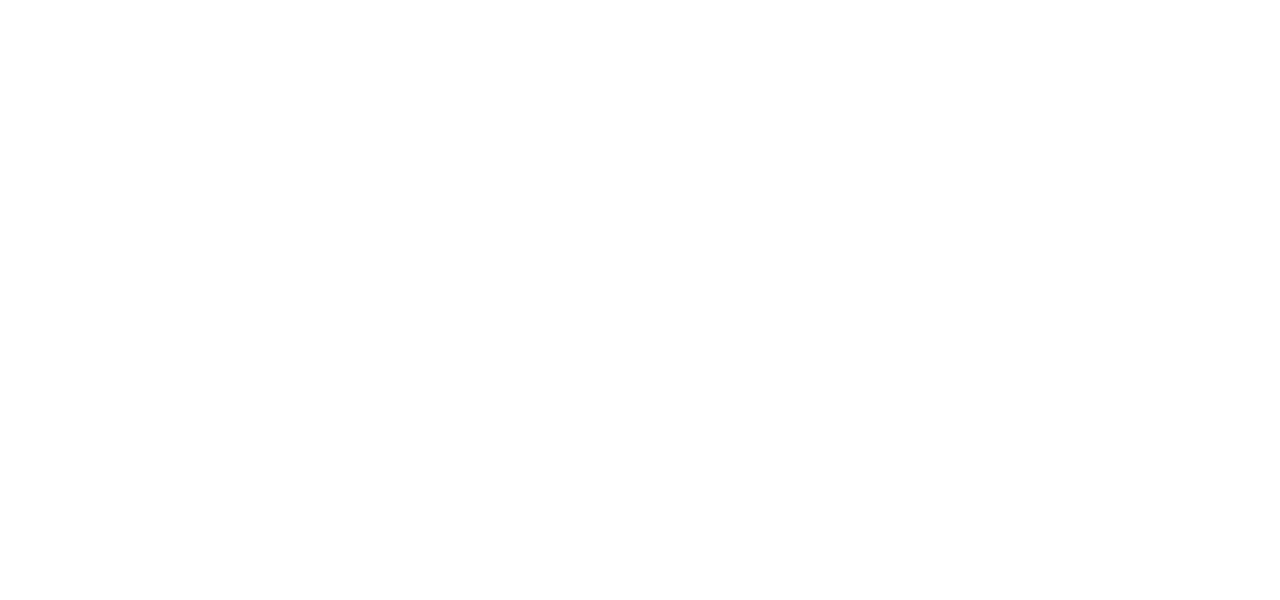
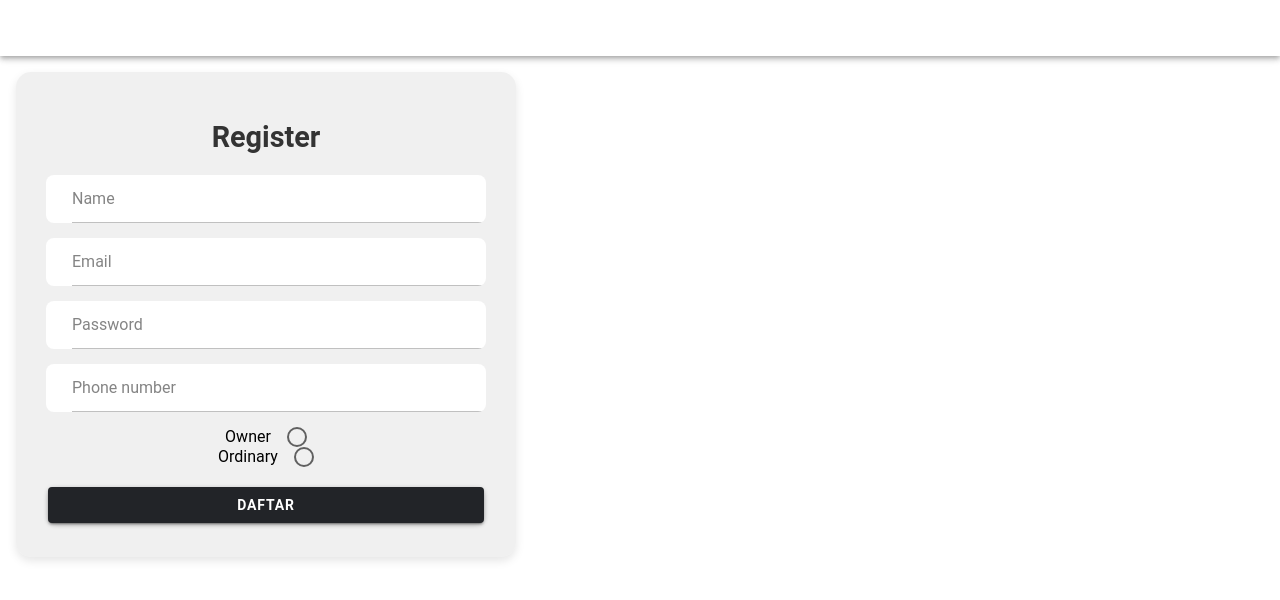
Before and after one commit to LeonardoNifinluri/sisfor-group2, a React (Vite) app: page /home/ORDINARY/1 in a window 1280 px wide. Shown: the top 600 px of the page. Built offline with nearby package versions, Linux system fonts and the light colour scheme.

Commit message:
modification in auth

```diff
--- a/src/App.tsx
+++ b/src/App.tsx
@@ -45,9 +45,6 @@ const App: React.FC = () => (
         <Route exact path="/login">
           <Login />
         </Route>
-        <Route exact path="/abrar">
-          {/* isi dengan nama page mu abrar */  }
-        </Route>
         <Route exact path="/lala">
           {/* isi dengan nama page mu lala */}
         </Route>
@@ -61,7 +58,12 @@ const App: React.FC = () => (
           {/* isi dengan nama page mu ali */}
         </Route>
         <Route exact path="/leo">
-          {/* isi dengan nama page mu ali */}
+        </Route>
+        <Route exact path="/home/OWNER/:userId">
+          <Login />
+        </Route>
+        <Route exact path="/home/ORDINARY/:userId">
+          <Register />
         </Route>
         <Route exact path="/register">
           <Register />
--- a/src/firebase-config.ts
+++ b/src/firebase-config.ts
@@ -3,15 +3,25 @@ import { getAnalytics } from "firebase/analytics";
 import { getAuth } from "firebase/auth";
 import { getFirestore } from "firebase/firestore";
 
+// const firebaseConfig = {
+//   apiKey: process.env.REACT_APP_FIREBASE_API_KEY,
+//   authDomain: process.env.REACT_APP_FIREBASE_AUTH_DOMAIN,
+//   projectId: process.env.REACT_APP_FIREBASE_PROJECT_ID,
+//   storageBucket: process.env.REACT_APP_FIREBASE_STORAGE_BUCKET,
+//   messagingSenderId: process.env.REACT_APP_FIREBASE_MESSAGING_SENDER_ID,
+//   appId: process.env.REACT_APP_FIREBASE_APP_ID,
+//   measurementId: process.env.REACT_APP_FIREBASE_MEASUREMENT_ID
+// };
 const firebaseConfig = {
-  apiKey: process.env.REACT_APP_FIREBASE_API_KEY,
-  authDomain: process.env.REACT_APP_FIREBASE_AUTH_DOMAIN,
-  projectId: process.env.REACT_APP_FIREBASE_PROJECT_ID,
-  storageBucket: process.env.REACT_APP_FIREBASE_STORAGE_BUCKET,
-  messagingSenderId: process.env.REACT_APP_FIREBASE_MESSAGING_SENDER_ID,
-  appId: process.env.REACT_APP_FIREBASE_APP_ID,
-  measurementId: process.env.REACT_APP_FIREBASE_MEASUREMENT_ID
+  apiKey: "AIzaSyDwcs03UIvVNmMFUmy1IG0FpxlpzQ0VoZU",
+  authDomain: "sisfor-group2.firebaseapp.com",
+  projectId: "sisfor-group2",
+  storageBucket: "sisfor-group2.firebasestorage.app",
+  messagingSenderId: "1098983960227",
+  appId: "1:1098983960227:web:17aa95350492dc00b35916",
+  measurementId: "G-GDXK89NF74"
 };
+
 
 // Initialize Firebase
 const app = initializeApp(firebaseConfig);
--- a/src/pages/auth/Login.tsx
+++ b/src/pages/auth/Login.tsx
@@ -2,12 +2,32 @@ import { IonContent, IonFooter, IonHeader, IonPage, IonTitle, IonToolbar, IonBut
 import "./Login.css"; // Include custom CSS for styling
 import { useState } from "react";
 import { useHistory } from "react-router-dom";
+import { fetchUserData } from "../../services/firebaseDatabase";
+import { loginUser } from "../../services/firebaseAuth";
 
 const Login: React.FC = () => {
 
     const [email, setEmail] = useState<string>('')
     const [password, setPassword] = useState<string>('')
     const history = useHistory()
+
+    //this is the logic when login button is clicked
+  const handleLogin = async () => {
+    //this is to check the data
+    console.log(`Email\t: ${email}\nPassword\t: ${password}`)
+    //this is the auth process
+    const userCredential = await loginUser(email, password)
+    if(userCredential){
+      const uid = userCredential.user.uid
+      console.log('Login successfully ', uid)
+      const userData = await fetchUserData(uid)
+      if(userData?.role){
+        const role = userData.role as unknown as string
+        const route = (role === "OWNER") ? `/home/OWNER/${uid}` : `/home/ORDINARY/${uid}`
+        history.push(route)
+      }
+    }
+  }
 
     return (
         <IonPage>
@@ -27,13 +47,15 @@ const Login: React.FC = () => {
                 <div className="login-container">
                     <h2>Login</h2>
                     <IonItem>
-                        <IonInput placeholder="Username"></IonInput>
+                        <IonInput placeholder="Email" value={email}
+            onIonChange={(it) => setEmail(it.detail.value || '')}/>
                     </IonItem>
                     <IonItem>
-                        <IonInput type="password" placeholder="Password"></IonInput>
+                        <IonInput type="password" placeholder="Password" value={password}
+            onIonChange={(it) => setPassword(it.detail.value || '')}/>
                     </IonItem>
                     <p className="forgot-password">Lupa password ??</p>
-                    <IonButton expand="full" color="dark">Login</IonButton>
+                    <IonButton expand="full" color="dark" onClick={handleLogin}>Login</IonButton>
                     <p className="register-link">Belum punya akun? <a href="/register">Daftar Sekarang</a></p>
                 </div>
             </IonContent>
--- a/src/pages/auth/Register.tsx
+++ b/src/pages/auth/Register.tsx
@@ -2,6 +2,9 @@ import { IonContent, IonFooter, IonHeader, IonPage, IonTitle, IonToolbar, IonInp
 import "./Register.css";
 import { useState } from "react";
 import { useHistory } from "react-router-dom";
+import { UserRole } from "../../types/UserRole";
+import { registerUser } from "../../services/firebaseAuth";
+import { saveUserData } from "../../services/firebaseDatabase";
 
 const Register: React.FC = () => {
 
@@ -9,8 +12,24 @@ const Register: React.FC = () => {
     const [email, setEmail] = useState<string>('')
     const [password, setPassword] = useState<string>('')
     const [phoneNumber, setPhoneNumber] = useState<string>('')
-    // const [role, setRole] = useState<Role>(Role.C)
+    const [role, setRole] = useState<UserRole>(UserRole.UNKNOWN)
     const history = useHistory()
+
+    //this is the logic when login button is clicked
+    const handleRegister = async () => {
+        //this is for check the data
+        console.log(`Name\t: ${name}\nEmail\t: ${email}\nPassword\t: ${password}\nPhone number\t: ${phoneNumber}\nRole\t: ${UserRole[role]}`)
+
+        //this is the auth process
+        const userCredential = await registerUser(email, password)
+        if(userCredential){
+            const uid = userCredential.user.uid
+            console.log('User created successfully ', uid)
+            await saveUserData(uid, name, email, role)
+
+            history.goBack()
+        }
+    }
 
     return (
         <IonPage>
@@ -24,26 +43,26 @@ const Register: React.FC = () => {
                 <div className="register-container">
                     <h2>Register</h2>
                     <IonItem>
-                        <IonInput placeholder="Username"></IonInput>
+                        <IonInput placeholder="Name" value={name} onIonChange={(it) => setName(it.detail.value|| '')} />
                     </IonItem>
                     <IonItem>
-                        <IonInput type="email" placeholder="Email"></IonInput>
+                        <IonInput type="email" placeholder="Email" value={email} onIonChange={(it) => setEmail(it.detail.value|| '')} />
                     </IonItem>
                     <IonItem>
-                        <IonInput type="password" placeholder="Password"></IonInput>
+                        <IonInput type="password" placeholder="Password" value={password} onIonChange={(it) => setPassword(it.detail.value|| '')} />
                     </IonItem>
                     <IonItem>
-                        <IonInput type="number" placeholder="Phone number"></IonInput>
+                        <IonInput type="number" placeholder="Phone number" value={phoneNumber} onIonChange={(it) => setPhoneNumber(it.detail.value|| '')} />
                     </IonItem>
                     <IonRadioGroup
-                    value={5}
-                    onIonChange={(it) => {console.log()}}>
-                        <IonRadio value={4}>Owner</IonRadio>
+                    value={role}
+                    onIonChange={(it) => setRole(it.detail.value as UserRole)}>
+                        <IonRadio value={UserRole.OWNER}>Owner</IonRadio>
                         <br/>
-                        <IonRadio value={4}>Ordinary</IonRadio>
+                        <IonRadio value={UserRole.ORDINARY}>Ordinary</IonRadio>
                         <br/>
                     </IonRadioGroup>
-                    <IonButton expand="block" color="dark">Daftar</IonButton>
+                    <IonButton expand="block" color="dark" onClick={handleRegister}>Daftar</IonButton>
                 </div>
             </IonContent>
 
--- a/src/types/UserRole.ts
+++ b/src/types/UserRole.ts
@@ -1,4 +1,5 @@
 export enum UserRole{
     ORDINARY,
-    OWNER
+    OWNER,
+    UNKNOWN
 }
```
